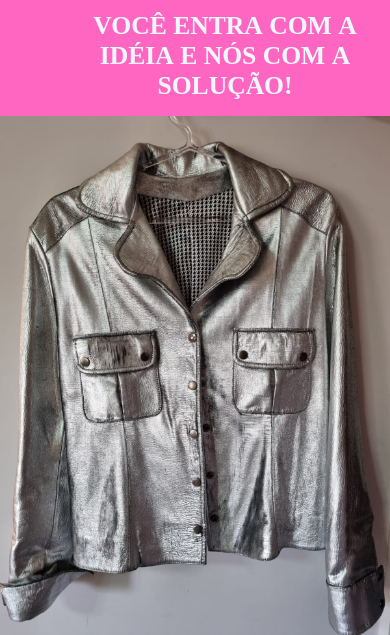
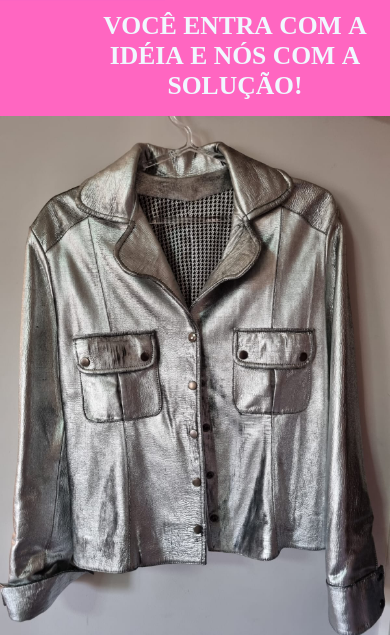
Before and after one commit to ber9795/Rouparia-Moda-em-Couro, a PHP site: page / in a window 390 px wide. Shown: the part 99-734 px from the top of the page. Run offline with PHP 8.4, Linux system fonts and the light colour scheme; some libraries are stand-ins or nearby versions.

Commit message:
adjust first page

```diff
--- a/home.html
+++ b/home.html
@@ -2,7 +2,7 @@
 <html lang="pt-BR">
   <head>
     <meta charset="utf-8">
-    <title>Responsive Navbar | CodingNepal</title>
+    <title>Home</title>
     <meta name="viewport" content="width=device-width, initial-scale=1.0">
     <link rel="stylesheet" href="style.css">
     <link rel="stylesheet" href="https://cdnjs.cloudflare.com/ajax/libs/font-awesome/5.15.3/css/all.min.css"/>
--- a/style.css
+++ b/style.css
@@ -234,7 +234,7 @@ span:nth-child(10) {
 
   .textoo {
     justify-content: center;
-    margin-left: -90px;
+    margin-left: -70px;
   }
 
   .footer {
```
